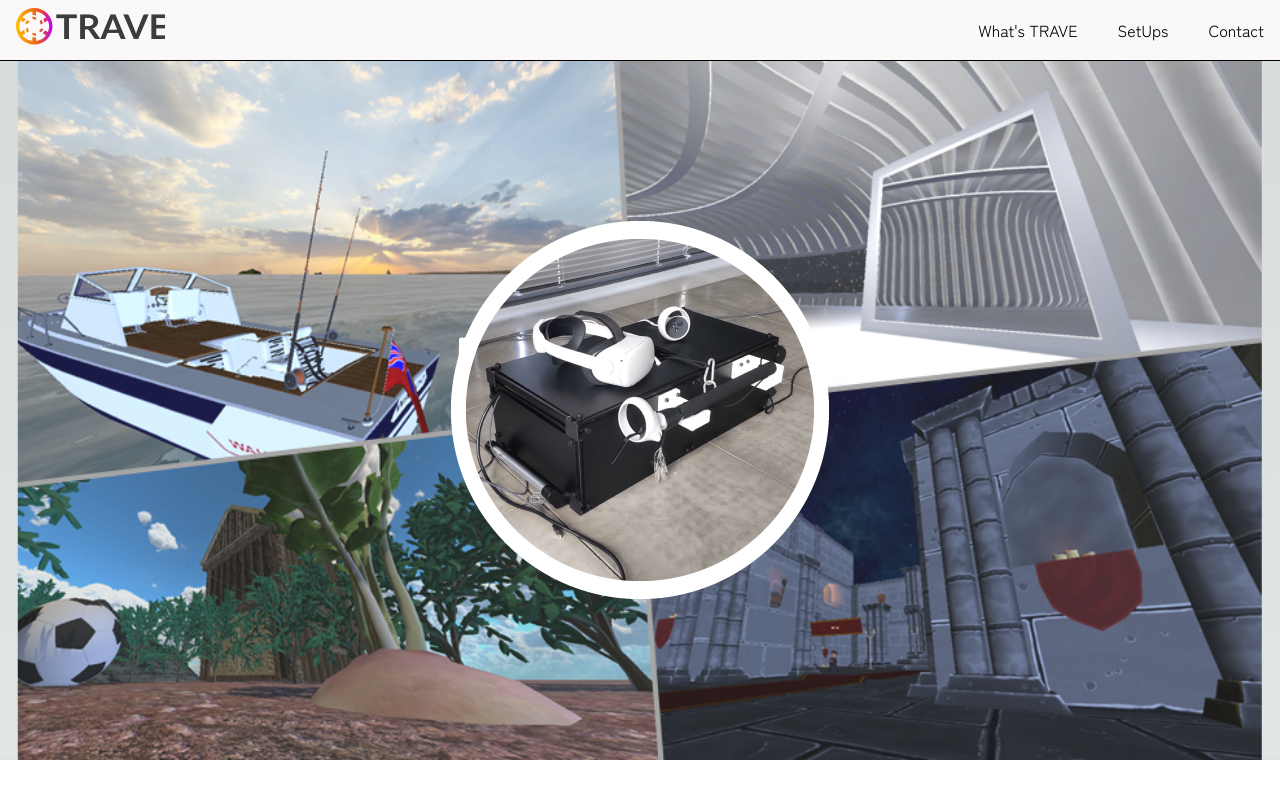
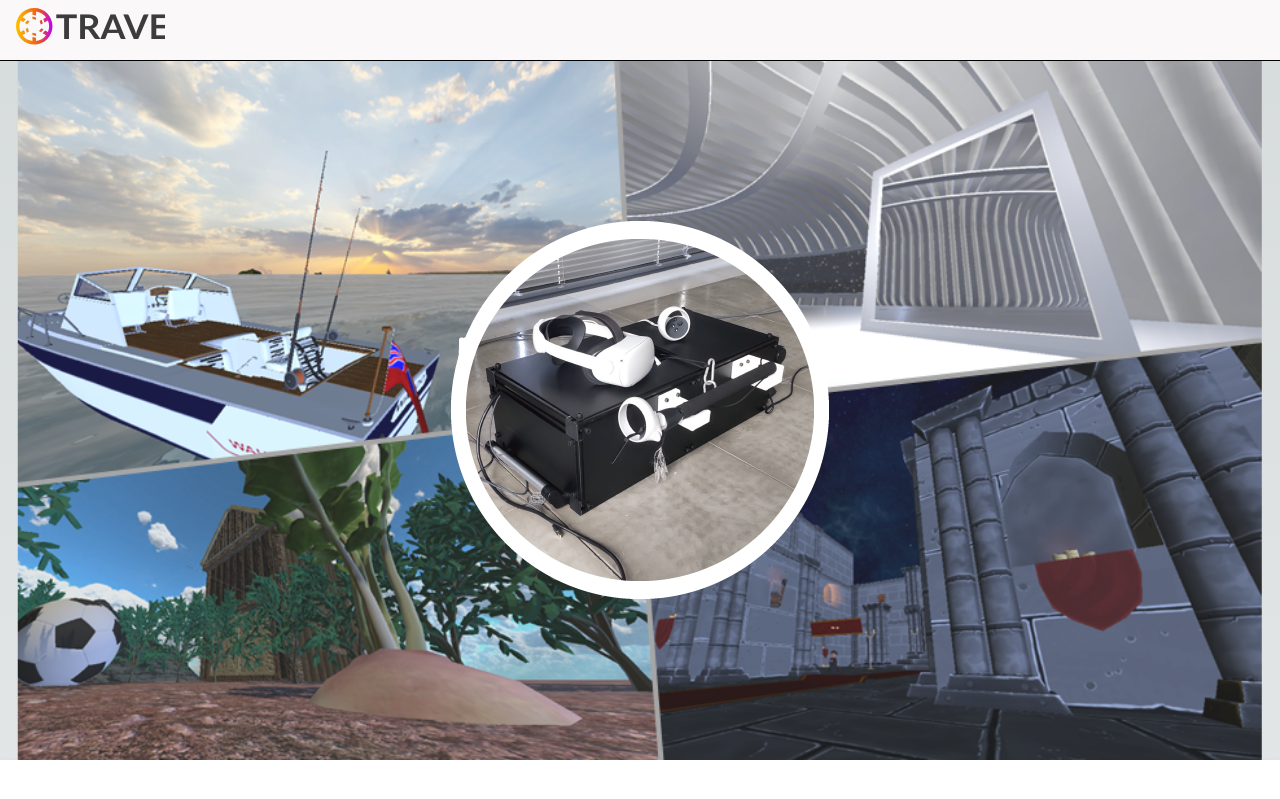
Before and after one commit to krocky-cooky/TRAVE.dev, a Next.js app: page / in a window 1280 px wide. Shown: the top 799 px of the page. Built offline with nearby package versions, Linux system fonts and the light colour scheme; a web font is replaced by a local one.

Commit message:
:bug: delete nav button

```diff
--- a/components/Header.tsx
+++ b/components/Header.tsx
@@ -25,12 +25,12 @@ export const Header = (props: {
                     </Link>
                     <div className={styles.nav}>
                         <ul className={styles.navul}>
-                            <NavButton
+                            {/* <NavButton
                                 text={"What's TRAVE"} />
                             <NavButton
                                 text={"SetUps"} />
                             <NavButton
-                                text={"Contact"} />
+                                text={"Contact"} /> */}
                         </ul>
                     </div>
                 </div>
```
